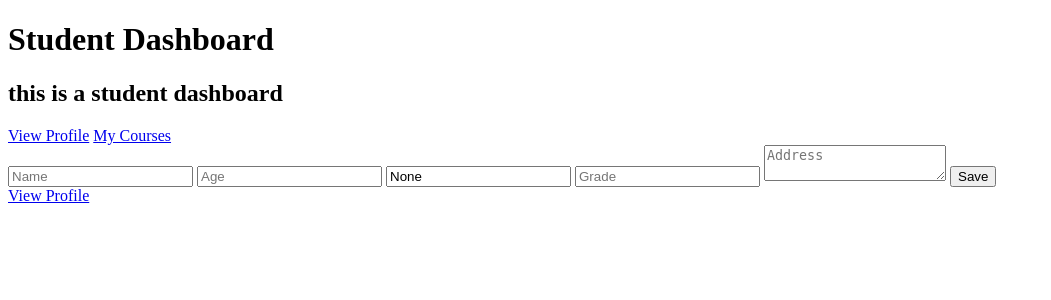
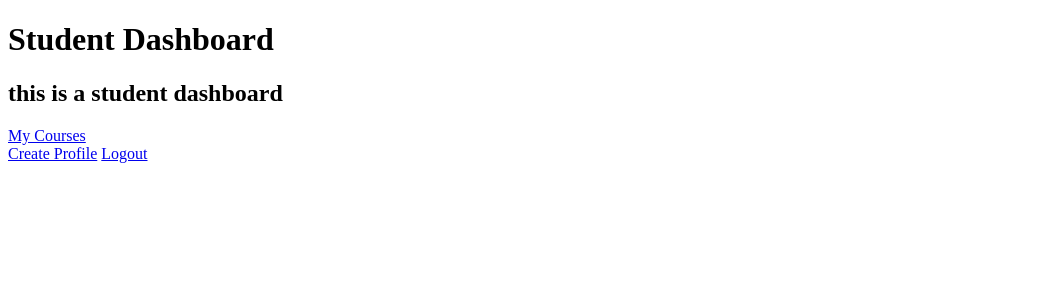
Before and after one commit to Sarbesh7/Role-Based-Student-Course-Management-System, a Django app: page /student/dashboard/ in a window 1280 px wide. Shown: the top 300 px of the page, without its empty margins (0-1051 px from the left). Run offline with Django 5.2, Linux system fonts and the light colour scheme; a user stored in the database is signed in; data comes from the database, SQL or seed files in the repository; both versions use the stored data as it was after the commit.

Commit message:
login system is now fully functioning and the student data is saved into their own profiles and the fomr hides after the first submission of data

```diff
--- a/student_course_mgmt/app/templates/student/dashboard.html
+++ b/student_course_mgmt/app/templates/student/dashboard.html
@@ -9,24 +9,30 @@
     <h1>Student Dashboard</h1>
       <div class="container">
         <h2>this is a student dashboard</h2>
-        <a href="{% url 'student_profile' %}">View Profile</a>
+
         <a href="{% url 'student_courses' %}">My Courses</a>
+
+
     </div>
 
     {% if error %}
         <p style="color:red;">{{ error }}</p>
     {% endif %}
 
-    <form method="POST">
-        {% csrf_token %}
-        <input type="text" name="name" placeholder="Name" value="{{ student.name }}">
-        <input type="number" name="age" placeholder="Age" value="{{ student.age }}">
-        <input type="email" name="email" placeholder="Email" value="{{ student.email }}">
-        <input type="number" name="grade" placeholder="Grade" value="{{ student.grade }}">
-        <textarea name="address" placeholder="Address">{{ student.address }}</textarea>
-        <button type="submit">Save</button>
-    </form>
 
+    {% if not user.student %}
+    <a href="{% url 'student_create' %}">Create Profile</a>
+    {% else %}
     <a href="{% url 'student_profile' %}">View Profile</a>
+    {% endif %}
+
+    <!-- logout here -->
+    <a href="{% url 'confirm' %}">Logout</a>
+
+
+
+    <!--  -->
+
 </body>
+
 </html>
--- a/student_course_mgmt/app/urls.py
+++ b/student_course_mgmt/app/urls.py
@@ -33,23 +33,28 @@ from .views import (
     register_view,
     home_view,
     login_view,
-    logout_view,
+    logout_confirm,
+    perform_logout,
     teacher_dashboard,
     admin_dashboard,
+    student_dashboard,
     student_profile,
     student_courses,
-    Create,
+    StudentCreateView,
+
 )
 
 urlpatterns = [
     path('', home_view, name='home'),
     path('login/', login_view, name='login'),
     path('register/', register_view, name='register'),
-    path('logout/', logout_view, name='logout'),
+    path('logout/', logout_confirm, name='confirm'),
+    path('logout/perform/', perform_logout, name='logout'),
 
     path('student/profile/', student_profile, name='student_profile'),
     path('student/courses/', student_courses, name='student_courses'),
-    path('student/dashboard/', Create.as_view(), name='student_dashboard'),
+    path('student/dashboard/', student_dashboard, name='student_dashboard'),
+    path('student/create/', StudentCreateView.as_view(), name='student_create'),
 
     path('teacher/dashboard/', teacher_dashboard, name='teacher_dashboard'),
     path('hero/dashboard/', admin_dashboard, name='admin_dashboard'),
--- a/student_course_mgmt/app/views.py
+++ b/student_course_mgmt/app/views.py
@@ -1,136 +1,3 @@
-# from django.shortcuts import render, redirect
-# from django.contrib.auth import authenticate, login, logout
-# from django.contrib.auth.decorators import login_required
-# from django.contrib.auth.models import User
-# from .forms import RegisterForm
-# from django.core.exceptions import PermissionDenied
-# from django.views.decorators.cache import never_cache
-# from django.views import View
-# from .models import Student
-# from django.utils.decorators import method_decorator
-
-
-# def home_view(request):
-#     return render(request, 'accounts/index.html')
-
-
-# def register_view(request):
-#     if request.method == "POST":
-#         form = RegisterForm(request.POST)
-#         if form.is_valid():
-#             user = User.objects.create_user(
-#                 username=form.cleaned_data['username'],
-#                 password=form.cleaned_data['password']
-#             )
-#             login(request, user)
-#             return redirect('login')
-#     else:
-#         form = RegisterForm()
-
-#     return render(request, 'accounts/register.html', {'form': form})
-
-
-# @never_cache
-# def login_view(request):
-#     error = None
-
-#     if request.method == "POST":
-#         username = request.POST.get('username')
-#         password = request.POST.get('password')
-
-#         user = authenticate(request, username=username, password=password)
-
-#         if user:
-#             login(request, user)
-
-#             # ROLE-BASED REDIRECT
-#             if user.is_staff:
-#                 return redirect('admin_dashboard')
-
-#             if user.groups.filter(name='Teacher').exists():
-#                 return redirect('teacher_dashboard')
-
-#             return redirect('student_dashboard')
-
-#         error = "Invalid credentials"
-
-#     return render(request, 'accounts/login.html', {'error': error})
-
-
-# @login_required
-# def logout_view(request):
-#     logout(request)
-#     return redirect('login')
-
-
-# @login_required
-# def student_profile(request):
-#     # Fetch the logged-in student's profile
-#     student = Student.objects.filter(user=request.user).first()
-#     return render(request, 'student/profile.html', {'student': student})
-
-
-# @login_required
-# def student_courses(request):
-#     return render(request, 'student/my_courses.html')
-
-
-# @login_required
-# def admin_dashboard(request):
-#     return render(request, 'hero/dashboard.html')
-
-
-# @login_required
-# def teacher_dashboard(request):
-#     # Ensure only teacher can access
-#     if not request.user.groups.filter(name='Teacher').exists():
-#         raise PermissionDenied
-#     return render(request, 'teacher/dashboard.html')
-
-
-# @method_decorator(login_required, name='dispatch')
-# class Create(View):
-#     """View for creating students and listing them"""
-
-#     def get(self, request):
-#         students = Student.objects.all()
-#         return render(request, 'student/dashboard.html', {'students': students})
-
-#     def post(self, request):
-#         name = request.POST.get('name')
-#         age = request.POST.get('age')
-#         email = request.POST.get('email')
-#         grade = request.POST.get('grade')
-#         address = request.POST.get('address')
-
-#         # Validate required fields
-#         if not all([name, age, email, grade, address]):
-#             return render(request, 'student/dashboard.html', {
-#                 'error': 'All fields are required',
-#                 'students': Student.objects.all()
-#             })
-
-#         # Validate unique email
-#         if Student.objects.filter(email=email).exists():
-#             return render(request, 'student/dashboard.html', {
-#                 'error': 'Email already exists',
-#                 'students': Student.objects.all()
-#             })
-
-#         # Create student and link to logged-in user
-#         Student.objects.create(
-#             user=request.user,
-#             name=name,
-#             age=int(age),
-#             email=email,
-#             grade=int(grade),
-#             address=address
-#         )
-
-#         return redirect('student_dashboard')
-
-
-
 from django.shortcuts import render, redirect
 from django.contrib.auth import authenticate, login, logout
 from django.contrib.auth.decorators import login_required
@@ -142,9 +9,11 @@ from django.views import View
 from .models import Student
 from django.utils.decorators import method_decorator
 
+
 # ------------------ HOME ------------------
 def home_view(request):
     return render(request, 'accounts/index.html')
+
 
 # ------------------ REGISTER ------------------
 def register_view(request):
@@ -155,14 +24,17 @@ def register_view(request):
                 username=form.cleaned_data['username'],
                 password=form.cleaned_data['password']
             )
-            # Auto-create linked Student profile
-            Student.objects.create(user=user)
+
+            # ❌ REMOVED: Auto-creating Student here was breaking logic
+            # Student.objects.create(user=user)
 
             login(request, user)
             return redirect('student_dashboard')
     else:
         form = RegisterForm()
+
     return render(request, 'accounts/register.html', {'form': form})
+
 
 # ------------------ LOGIN ------------------
 @never_cache
@@ -171,39 +43,63 @@ def login_view(request):
     if request.method == "POST":
         username = request.POST.get('username')
         password = request.POST.get('password')
+
         user = authenticate(request, username=username, password=password)
         if user:
             login(request, user)
-            # Role-based redirect
+
             if user.is_staff:
                 return redirect('admin_dashboard')
+
             if user.groups.filter(name='Teacher').exists():
                 return redirect('teacher_dashboard')
+
             return redirect('student_dashboard')
+
         error = "Invalid credentials"
+
     return render(request, 'accounts/login.html', {'error': error})
 
+
 # ------------------ LOGOUT ------------------
+
+
 @login_required
-def logout_view(request):
+def logout_confirm(request):
+    return render(request, 'accounts/logout.html')
+
+@login_required
+def perform_logout(request):
     logout(request)
     return redirect('login')
+
+
+
+
 
 # ------------------ STUDENT PROFILE ------------------
 @login_required
 def student_profile(request):
-    student, created = Student.objects.get_or_create(user=request.user)
+    try:
+        student = Student.objects.get(user=request.user)
+    except Student.DoesNotExist:
+        # ✅ CHANGED: force profile creation if not exists
+        return redirect('student_create')
+
     return render(request, 'student/profile.html', {'student': student})
+
 
 # ------------------ STUDENT COURSES ------------------
 @login_required
 def student_courses(request):
     return render(request, 'student/my_courses.html')
 
+
 # ------------------ ADMIN DASHBOARD ------------------
 @login_required
 def admin_dashboard(request):
     return render(request, 'hero/dashboard.html')
+
 
 # ------------------ TEACHER DASHBOARD ------------------
 @login_required
@@ -212,41 +108,58 @@ def teacher_dashboard(request):
         raise PermissionDenied
     return render(request, 'teacher/dashboard.html')
 
-# ------------------ STUDENT DASHBOARD (CRUD) ------------------
+
+# ------------------ STUDENT DASHBOARD ------------------
+@login_required
+def student_dashboard(request):
+    return render(request, 'student/dashboard.html')
+
+
+# =====================================================
+# =============== STUDENT CREATE VIEW =================
+# =====================================================
+
 @method_decorator(login_required, name='dispatch')
-class Create(View):
+class StudentCreateView(View):
+
     def get(self, request):
-        student, created = Student.objects.get_or_create(user=request.user)
-        return render(request, 'student/dashboard.html', {'student': student})
+        # ✅ CHANGED: Block access if profile already exists
+        if Student.objects.filter(user=request.user).exists():
+            return redirect('student_profile')
+
+        return render(request, 'student/create.html')
 
     def post(self, request):
-        student, created = Student.objects.get_or_create(user=request.user)
+        # ✅ CHANGED: Same protection for POST
+        if Student.objects.filter(user=request.user).exists():
+            return redirect('student_profile')
+
         name = request.POST.get('name')
         age = request.POST.get('age')
         email = request.POST.get('email')
         grade = request.POST.get('grade')
         address = request.POST.get('address')
 
-        # Validate required fields
+        # ✅ Validation
         if not all([name, age, email, grade, address]):
-            return render(request, 'student/dashboard.html', {
-                'error': 'All fields are required',
-                'student': student
+            return render(request, 'student/create.html', {
+                'error': 'All fields are required'
             })
 
-        # Validate unique email
-        if Student.objects.exclude(user=request.user).filter(email=email).exists():
-            return render(request, 'student/dashboard.html', {
-                'error': 'Email already exists',
-                'student': student
+        # ✅ Email uniqueness check
+        if Student.objects.filter(email=email).exists():
+            return render(request, 'student/create.html', {
+                'error': 'Email already exists'
             })
 
-        # Update student profile
-        student.name = name
-        student.age = int(age)
-        student.email = email
-        student.grade = int(grade)
-        student.address = address
-        student.save()
+        # ✅ CHANGED: CREATE student ONLY here
+        Student.objects.create(
+            user=request.user,
+            name=name,
+            age=int(age),
+            email=email,
+            grade=int(grade),
+            address=address
+        )
 
         return redirect('student_profile')
```
Also changed, not shown: student_course_mgmt/app/templates/accounts/logout.html (added, +18 -0 lines), student_course_mgmt/app/templates/student/create.html (added, +20 -0 lines), student_course_mgmt/db.sqlite3.
